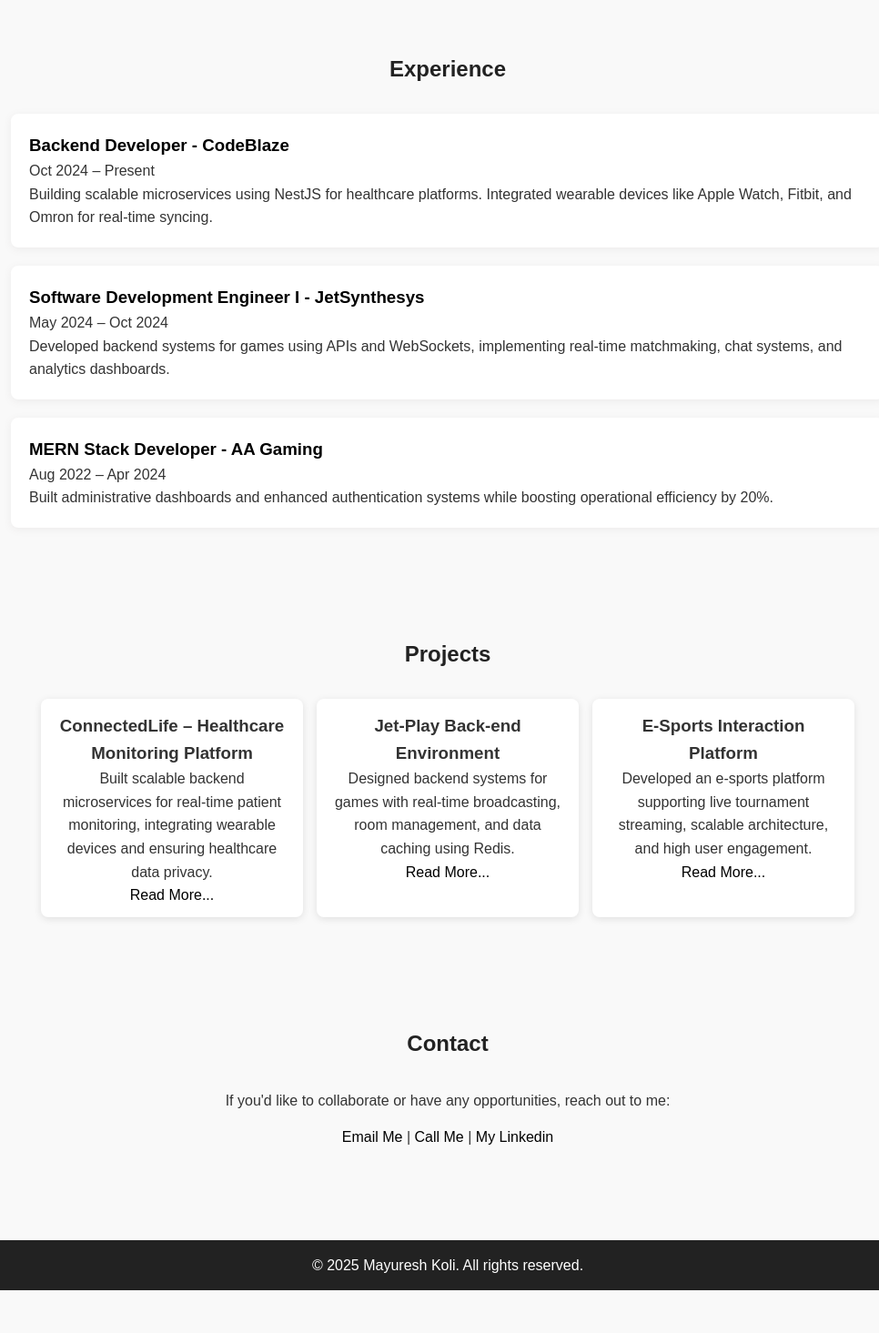
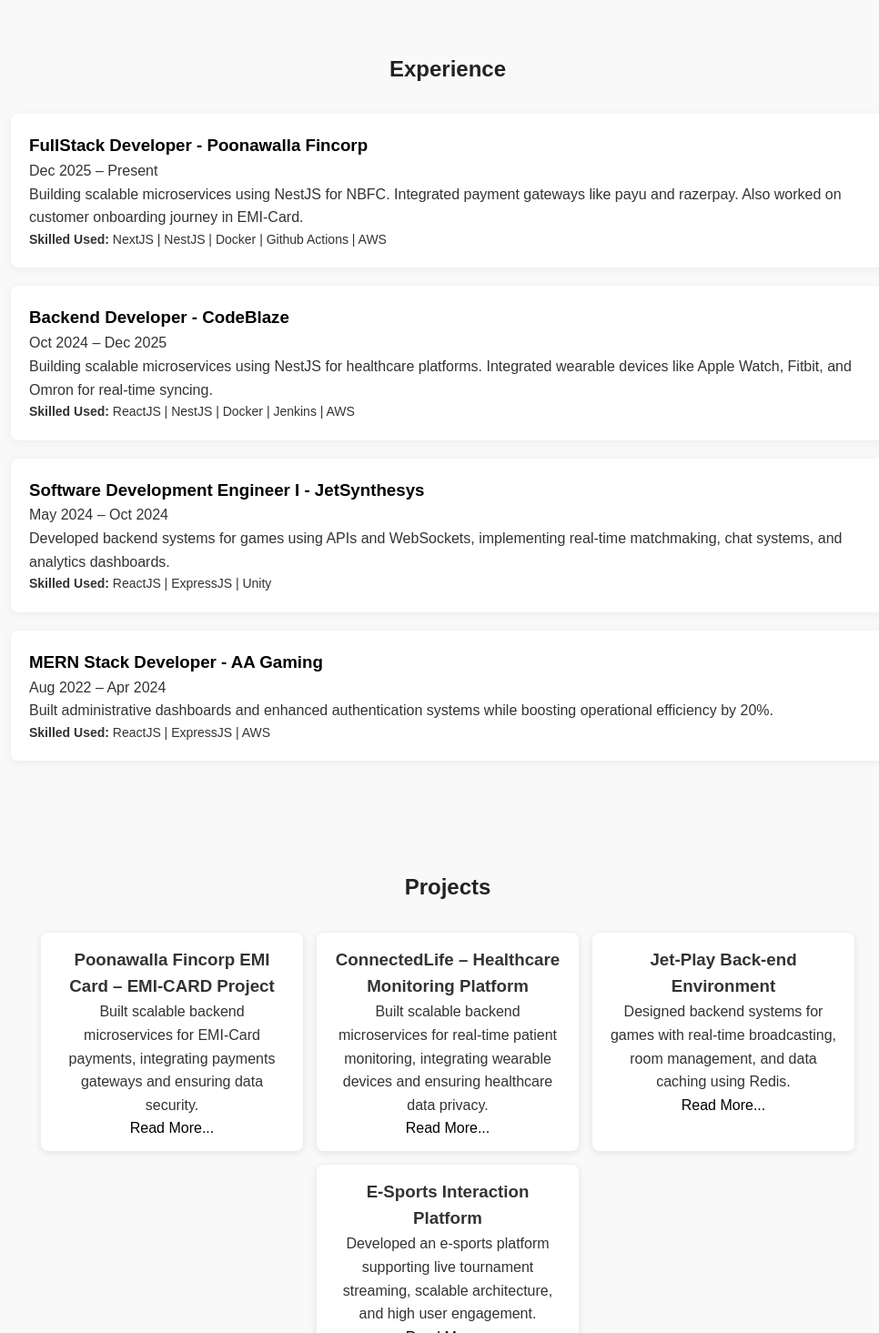
Before and after one commit to mayureshkoli/findmehere.github.io, a plain HTML site: page index.html in a window 1280 px wide. Shown: the part 1034-2499 px from the top of the page at 91% size, without its empty margins (148-1114 px from the left). Before the commit the page ends 2452 px from the top, so only its background shows below. Drawn offline with Linux system fonts and the light colour scheme.

Commit message:
Update index.html

```diff
--- a/index.html
+++ b/index.html
@@ -32,7 +32,7 @@
   <section id="about">
     <h2>About Me</h2>
     <p style="text-align: center;">
-      I am a passionate full-stack developer with 3.5+ years of experience
+      I am a passionate full-stack developer with 5+ years of experience
       building scalable backend services and dynamic, responsive web applications.
       Proficient in modern frameworks like NestJS, NodeJS, ReactJS, and Angular,
       with hands-on experience in cloud deployments using AWS.
@@ -63,13 +63,25 @@
   <section id="experience">
     <h2>Experience</h2>
     <div class="timeline">
+
+      <div class="timeline-item">
+        <h3>FullStack Developer - Poonawalla Fincorp</h3>
+        <span>Dec 2025 – Present</span>
+        <p>
+          Building scalable microservices using NestJS for NBFC.
+          Integrated payment gateways like payu and razerpay. Also worked on customer onboarding journey in EMI-Card.
+        </p>
+        <p style="font-size: 14px;"><b>Skilled Used: </b> NextJS | NestJS | Docker | Github Actions | AWS </p>
+      </div>
+
       <div class="timeline-item">
         <h3>Backend Developer - CodeBlaze</h3>
-        <span>Oct 2024 – Present</span>
+        <span>Oct 2024 – Dec 2025</span>
         <p>
           Building scalable microservices using NestJS for healthcare platforms.
           Integrated wearable devices like Apple Watch, Fitbit, and Omron for real-time syncing.
         </p>
+        <p style="font-size: 14px;"><b>Skilled Used: </b> ReactJS | NestJS | Docker | Jenkins | AWS </p>
       </div>
 
       <div class="timeline-item">
@@ -79,6 +91,7 @@
           Developed backend systems for games using APIs and WebSockets,
           implementing real-time matchmaking, chat systems, and analytics dashboards.
         </p>
+        <p style="font-size: 14px;"><b>Skilled Used: </b> ReactJS | ExpressJS | Unity</p>
       </div>
 
       <div class="timeline-item">
@@ -88,6 +101,7 @@
           Built administrative dashboards and enhanced authentication systems
           while boosting operational efficiency by 20%.
         </p>
+        <p style="font-size: 14px;"><b>Skilled Used: </b> ReactJS | ExpressJS | AWS </p>
       </div>
     </div>
   </section>
@@ -95,6 +109,16 @@
   <section id="projects">
     <h2>Projects</h2>
     <div class="projects-grid">
+
+      <div class="project-card">
+        <h3>Poonawalla Fincorp EMI Card – EMI-CARD Project</h3>
+        <p>
+          Built scalable backend microservices for EMI-Card payments,
+          integrating payments gateways and ensuring data security.
+        </p>
+        <a href="" style="text-decoration: none; color: black;">Read More...</a>
+      </div>
+
       <div class="project-card">
         <h3>ConnectedLife – Healthcare Monitoring Platform</h3>
         <p>
```
